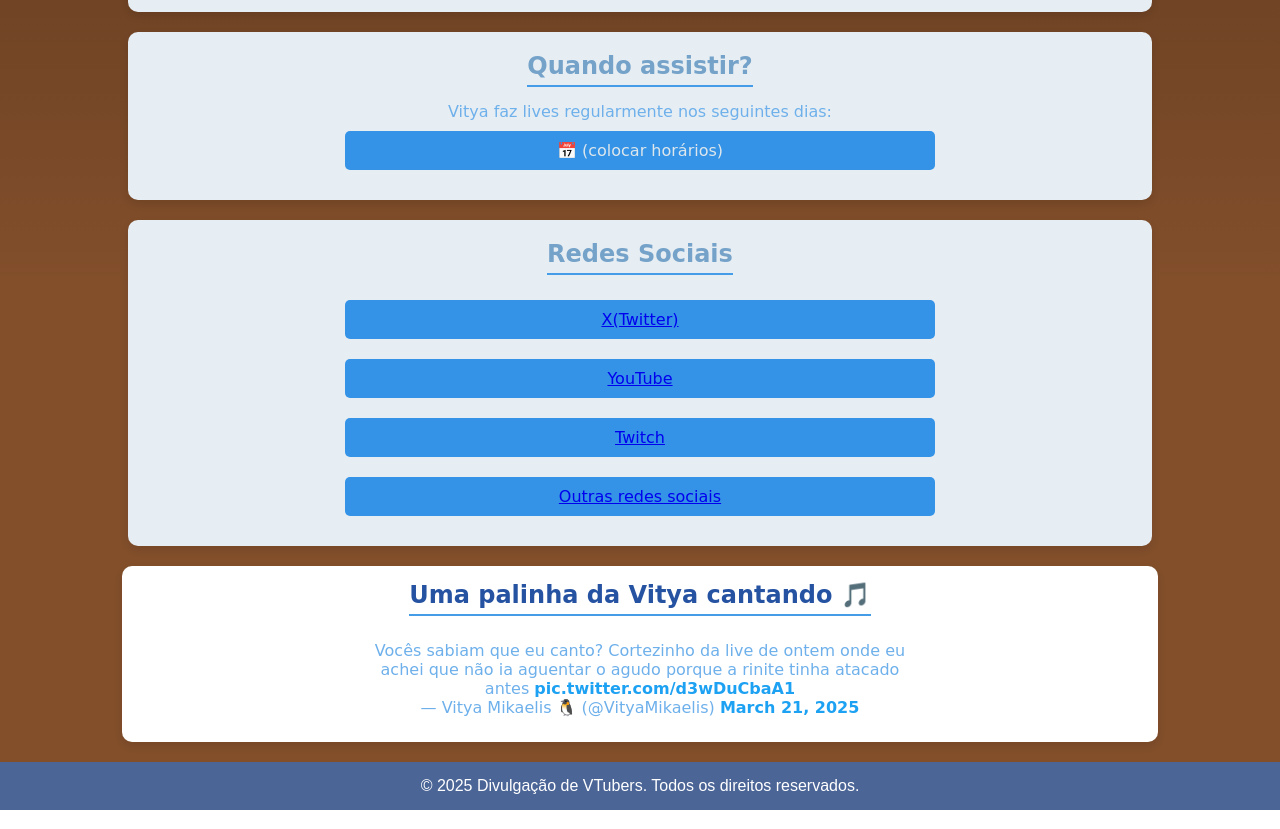
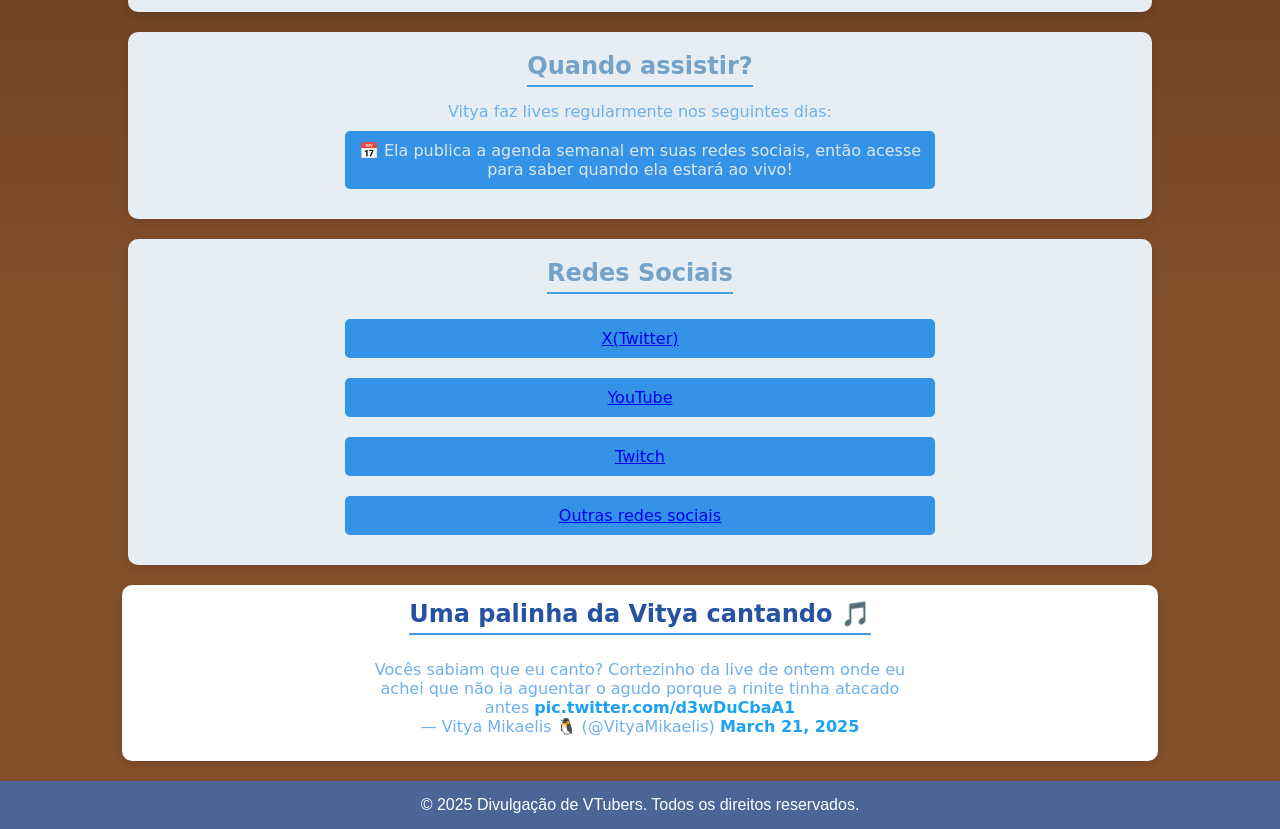
Before and after one commit to Excalibur757/Horizon_Vtubers, a plain HTML site: page vtubers/VityaMikaelis.html in a window 1280 px wide. Shown: the part 916-1745 px from the top of the page. Drawn offline with Linux system fonts and the light colour scheme.

Commit message:
Atualização do cronograma da Vitya

```diff
--- a/vtubers/VityaMikaelis.html
+++ b/vtubers/VityaMikaelis.html
@@ -45,7 +45,7 @@
             <h2>Quando assistir?</h2>
             <p>Vitya faz lives regularmente nos seguintes dias:</p>
             <ul>
-                <li>📅 (colocar horários)</li>
+                <li>📅 Ela publica a agenda semanal em suas redes sociais, então acesse para saber quando ela estará ao vivo! </li>
             </ul>
         </section>
 
```
